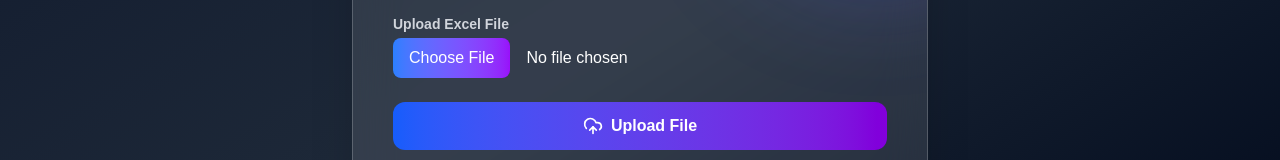
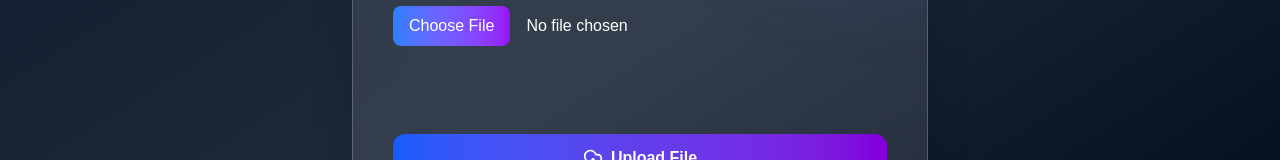
Before and after one commit to leele2/ts_xlxs_to_ics, a Next.js app in the folder frontend/: page / in a window 1280 px wide. Shown: the part 387-547 px from the top of the page. Built offline with nearby package versions, Linux system fonts and the light colour scheme; no server answers.

Commit message:
capturing token and frontend google OAuth component

```diff
--- a/frontend/app/components/ShiftCalendarUploader.tsx
+++ b/frontend/app/components/ShiftCalendarUploader.tsx
@@ -5,6 +5,7 @@ import { useState } from "react";
 import axios from "axios";
 import { upload } from "@vercel/blob/client";
 import { Loader2, CloudUpload, CheckCircle, AlertTriangle } from "lucide-react";
+import { GoogleLogin, googleLogout } from "@react-oauth/google";
 
 export default function ShiftCalendarUploader() {
     const [uploadStatus, setUploadStatus] = useState<string>("");
@@ -12,6 +13,9 @@ export default function ShiftCalendarUploader() {
     const [isSuccess, setIsSuccess] = useState(false);
     const [error, setError] = useState<string | null>(null);
     const [step, setStep] = useState<number>(0);
+    const [googleToken, setGoogleToken] = useState<string | undefined>(
+        undefined
+    );
 
     const handleSubmit = async (event: React.FormEvent<HTMLFormElement>) => {
         event.preventDefault();
@@ -45,6 +49,7 @@ export default function ShiftCalendarUploader() {
                 {
                     fileUrl: response.url,
                     name_to_search: name,
+                    google_token: googleToken,
                 },
                 {
                     responseType: "blob",
@@ -119,6 +124,16 @@ export default function ShiftCalendarUploader() {
                                 className="w-full file:mr-4 file:py-2 file:px-4 file:rounded-lg file:border-0 file:text-white file:bg-gradient-to-r file:from-blue-500 file:to-purple-600 file:hover:opacity-90 file:transition-all file:duration-300 file:cursor-pointer text-white"
                             />
                         </div>
+                        <GoogleLogin
+                            onSuccess={(credentialResponse) => {
+                                const token = credentialResponse.credential;
+                                // store token in state or pass during API request
+                                setGoogleToken(token);
+                            }}
+                            onError={() => {
+                                console.log("Login Failed");
+                            }}
+                        />
                         <button
                             type="submit"
                             className={`flex items-center justify-center w-full px-4 py-3 rounded-xl font-bold transition-all duration-300 text-white ${
```
